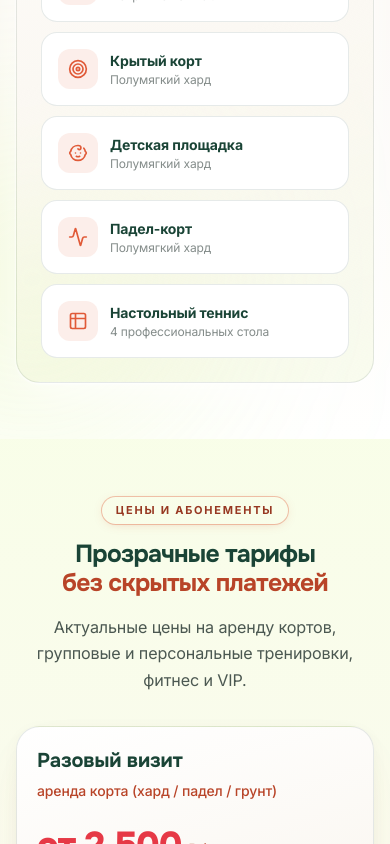
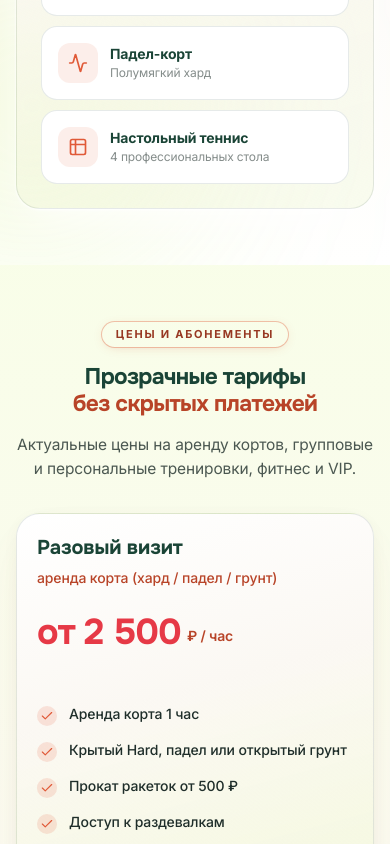
Before and after one commit to andrewdru-cpu/tennis-impuls-new, a Next.js app: page / in a window 390 px wide. Shown: the part 11156-12000 px from the top of the page. Built offline with nearby package versions, Linux system fonts and the light colour scheme.

Commit message:
perf: optimize fonts for mobile
Co-authored-by: Cursor <cursoragent@cursor.com>

```diff
--- a/src/app/globals.css
+++ b/src/app/globals.css
@@ -57,6 +57,13 @@
     font-feature-settings: "kern", "liga", "calt", "ss01", "cv01", "cv11";
     color: #1f2e2a;
     overflow-wrap: anywhere;
+    line-height: 1.55;
+  }
+
+  @media (min-width: 640px) {
+    body {
+      line-height: 1.65;
+    }
   }
 
   /* Hero: контент никогда не остаётся opacity:0 / visibility:hidden */
@@ -119,9 +126,9 @@
 
   /* ── Типографика ── */
 
-  /* Hero H1 */
+  /* Hero H1 — bold (700), без 800: меньше файлов Onest */
   .heading-display {
-    @apply font-display font-extrabold text-balance text-display-xl;
+    @apply font-display font-bold text-balance text-display-xl;
   }
 
   /* Секционные H2 — глубокий лесной, без чёрного и без «фиолетовой заливки» */
@@ -145,8 +152,8 @@
   /* Крупные заголовки — цвет задаётся на месте (light/dark) */
   .heading-feature {
     @apply font-display font-bold text-balance;
-    font-size: clamp(1.375rem, 1.1rem + 1.2vw, 2rem);
-    line-height: 1.2;
+    font-size: clamp(1.25rem, 1.05rem + 1.1vw, 2rem);
+    line-height: 1.22;
     letter-spacing: -0.024em;
     overflow-wrap: anywhere;
   }
--- a/src/components/logo.tsx
+++ b/src/components/logo.tsx
@@ -47,7 +47,7 @@ export function Logo({
       </span>
       {showWordmark && (
         <div className="flex min-w-0 flex-col leading-none">
-          <span className="text-ctt-red truncate font-display text-base font-extrabold tracking-tight sm:text-lg">
+          <span className="text-ctt-red truncate font-display text-base font-bold tracking-tight sm:text-lg">
             ЦТТ Импульс
           </span>
           <span
--- a/src/components/sections/hero.tsx
+++ b/src/components/sections/hero.tsx
@@ -90,13 +90,14 @@ export function Hero() {
           <motion.h1
             variants={fadeUpItem}
             className={cn(
-              "mt-5 font-display font-extrabold leading-[1.08] tracking-[-0.02em] text-balance",
-              "text-[1.875rem] sm:text-[2.5rem] lg:text-[3.125rem]",
+              "mt-5 font-display font-bold leading-[1.1] tracking-[-0.02em] text-balance",
+              "text-[clamp(1.5rem,1.1rem+3.2vw,3.125rem)]",
+              "[overflow-wrap:anywhere]",
               "[text-shadow:0_2px_40px_rgba(0,0,0,0.55)]"
             )}
             style={{ color: "#ffffff" }}
           >
-            <span className="block whitespace-nowrap text-white" style={{ color: "#ffffff" }}>
+            <span className="block text-white sm:whitespace-nowrap" style={{ color: "#ffffff" }}>
               Теннис, фитнес
             </span>
             <span className="mt-0.5 block">
--- a/src/components/sections/pricing.tsx
+++ b/src/components/sections/pricing.tsx
@@ -96,7 +96,7 @@ export function Pricing() {
               )}
             >
               {plan.featured && (
-                <span className="absolute -top-3 left-1/2 z-10 inline-flex -translate-x-1/2 items-center gap-1.5 rounded-full bg-white px-4 py-1.5 text-xs font-extrabold uppercase tracking-wider text-forest-900 shadow-[0_6px_20px_-4px_rgba(10,47,36,0.45)] ring-2 ring-lime">
+                <span className="absolute -top-3 left-1/2 z-10 inline-flex -translate-x-1/2 items-center gap-1.5 rounded-full bg-white px-4 py-1.5 text-xs font-bold uppercase tracking-wider text-forest-900 shadow-[0_6px_20px_-4px_rgba(10,47,36,0.45)] ring-2 ring-lime">
                   <Star className="h-3.5 w-3.5 fill-lime text-forest-900" />
                   Хит продаж
                 </span>
@@ -123,7 +123,7 @@ export function Pricing() {
                 <div className="flex flex-wrap items-end gap-1.5">
                   <span
                     className={cn(
-                      "font-display text-4xl font-extrabold tracking-tight sm:text-5xl",
+                      "font-display text-4xl font-bold tracking-tight sm:text-5xl",
                       plan.featured ? "text-white" : "text-ctt-red"
                     )}
                   >
--- a/src/components/sections/promo-video.tsx
+++ b/src/components/sections/promo-video.tsx
@@ -47,7 +47,7 @@ export function PromoVideo() {
                 aria-hidden
               >
                 <span
-                  className="text-ctt-red font-display text-lg font-extrabold tracking-[0.04em] sm:text-xl lg:text-2xl"
+                  className="text-ctt-red font-display text-lg font-bold tracking-[0.04em] sm:text-xl lg:text-2xl"
                   style={{
                     textShadow:
                       "0 1px 2px rgba(255,255,255,0.95), 0 2px 12px rgba(255,255,255,0.55), 0 0 24px rgba(255,255,255,0.35)",
--- a/src/lib/fonts.ts
+++ b/src/lib/fonts.ts
@@ -2,10 +2,11 @@ import { Inter, Onest } from "next/font/google";
 
 /**
  * Основной текст — Inter (variable, latin + cyrillic).
- * Заголовки — Onest (latin + cyrillic): выразительная геометрия с поддержкой русского.
+ * Variable-файл уже содержит 400–700 без отдельных static weight.
+ * preload: true — единственный critical font для LCP/FOIT.
  */
 export const fontSans = Inter({
-  subsets: ["latin", "cyrillic"],
+  subsets: ["cyrillic", "latin"],
   variable: "--font-sans",
   display: "swap",
   preload: true,
@@ -20,11 +21,14 @@ export const fontSans = Inter({
   ],
 });
 
-/** Акцидентный шрифт для заголовков. preload: false — не конкурирует с Inter за LCP. */
+/**
+ * Заголовки — Onest: только реально используемые 600/700.
+ * preload: false — не конкурирует с Inter; display:swap → нет FOIT.
+ */
 export const fontDisplay = Onest({
-  subsets: ["latin", "cyrillic"],
+  subsets: ["cyrillic", "latin"],
   variable: "--font-display",
-  weight: ["600", "700", "800"],
+  weight: ["600", "700"],
   display: "swap",
   preload: false,
   adjustFontFallback: true,
--- a/tailwind.config.ts
+++ b/tailwind.config.ts
@@ -178,29 +178,31 @@ const config: Config = {
         ],
       },
       fontSize: {
+        /* 320–390: min не раздувает экран; рост через vw до desktop */
         "display-xl": [
-          "clamp(2rem, 1.35rem + 3.2vw, 4rem)",
-          { lineHeight: "1.08", letterSpacing: "-0.035em" },
+          "clamp(1.75rem, 1.15rem + 3vw, 4rem)",
+          { lineHeight: "1.1", letterSpacing: "-0.035em" },
         ],
         "display-lg": [
-          "clamp(1.5rem, 1.15rem + 1.6vw, 2.25rem)",
-          { lineHeight: "1.18", letterSpacing: "-0.028em" },
+          "clamp(1.375rem, 1.05rem + 1.5vw, 2.25rem)",
+          { lineHeight: "1.2", letterSpacing: "-0.028em" },
         ],
         "display-md": [
-          "clamp(1.25rem, 1.05rem + 0.9vw, 1.625rem)",
-          { lineHeight: "1.25", letterSpacing: "-0.02em" },
+          "clamp(1.1875rem, 1rem + 0.85vw, 1.625rem)",
+          { lineHeight: "1.28", letterSpacing: "-0.02em" },
         ],
         "display-sm": [
-          "clamp(1rem, 0.92rem + 0.45vw, 1.1875rem)",
+          "clamp(1rem, 0.94rem + 0.35vw, 1.1875rem)",
           { lineHeight: "1.35", letterSpacing: "-0.015em" },
         ],
+        /* Mobile ~15px, sm+ ~16–17px */
         body: [
-          "clamp(1rem, 0.96rem + 0.2vw, 1.0625rem)",
-          { lineHeight: "1.65", letterSpacing: "-0.008em" },
+          "clamp(0.9375rem, 0.9rem + 0.28vw, 1.0625rem)",
+          { lineHeight: "1.55", letterSpacing: "-0.008em" },
         ],
         "body-lg": [
-          "clamp(1.0625rem, 1rem + 0.3vw, 1.125rem)",
-          { lineHeight: "1.7", letterSpacing: "-0.01em" },
+          "clamp(1rem, 0.95rem + 0.3vw, 1.125rem)",
+          { lineHeight: "1.65", letterSpacing: "-0.01em" },
         ],
         caption: ["0.8125rem", { lineHeight: "1.5", letterSpacing: "0.01em" }],
       },
```
